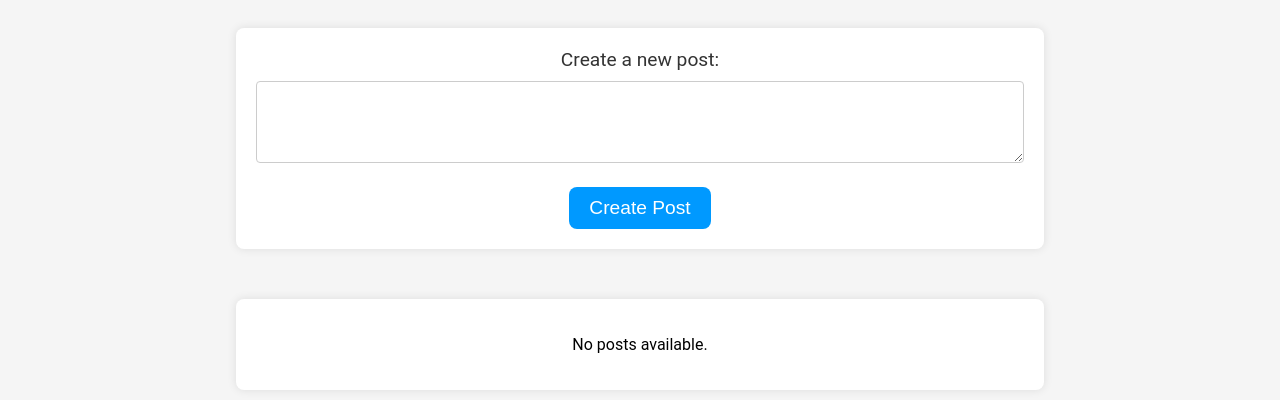
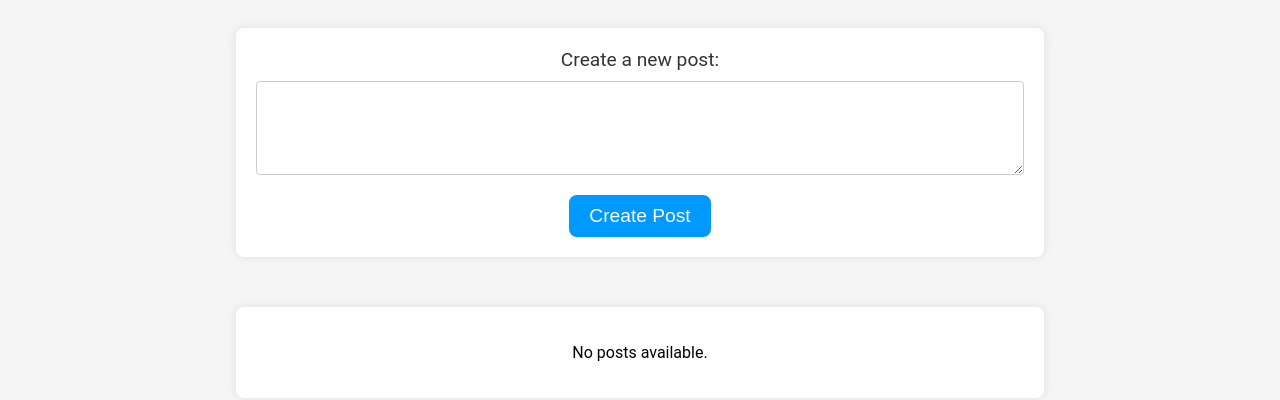
Before and after one commit to Pallavi7597/SocialMediaDashboard, a website: page public/post.html in a window 1280 px wide. Shown: the part 178-578 px from the top of the page. Drawn offline with Linux system fonts and the light colour scheme.

Commit message:
Update post.html

```diff
--- a/public/post.html
+++ b/public/post.html
@@ -29,7 +29,7 @@
       text-shadow: 2px 2px 4px rgba(0, 0, 0, 0.3);
     }
 
-    .post-form {
+    .post-form, .post-list {
       width: 60%;
       margin: 50px auto;
       padding: 20px;
@@ -38,7 +38,7 @@
       box-shadow: 0 0 10px rgba(0, 0, 0, 0.1);
     }
 
-    label {
+    label, textarea {
       display: block;
       margin-bottom: 10px;
       font-size: 1.2em;
@@ -64,15 +64,6 @@
       cursor: pointer;
     }
 
-    .post-list {
-      width: 60%;
-      margin: 30px auto;
-      background-color: #fff;
-      border-radius: 8px;
-      box-shadow: 0 0 10px rgba(0, 0, 0, 0.1);
-      padding: 20px;
-    }
-
     .post {
       border-bottom: 1px solid #ccc;
       padding: 10px;
@@ -89,8 +80,7 @@
       color: #333;
     }
 
-    .edit-post-btn,
-    .delete-post-btn {
+    .edit-post-btn, .delete-post-btn {
       padding: 8px;
       margin-right: 5px;
       cursor: pointer;
@@ -140,14 +130,13 @@
 
   <script>
     const posts = [];
-    const postsPerPage = 3; // Adjust the number of posts per page
+    const postsPerPage = 3;
     let currentPage = 1;
 
     function createPost() {
       const text = document.getElementById('text').value;
       if (text) {
-        const newPost = { id: posts.length + 1, text };
-        posts.push(newPost);
+        posts.push({ id: posts.length + 1, text });
         updatePostList();
         document.getElementById('text').value = '';
       }
@@ -213,7 +202,6 @@
       const totalPages = Math.ceil(posts.length / postsPerPage);
       pagination.innerHTML = '';
 
-      // Display up to 5 pages from the start
       const maxPages = Math.min(5, totalPages);
 
       for (let i = 1; i <= maxPages; i++) {
@@ -231,9 +219,7 @@
       window.location.href = '/logout';
     }
 
-    window.onload = function () {
-      updatePostList();
-    };
+    window.onload = () => updatePostList();
   </script>
 </body>
 
```
